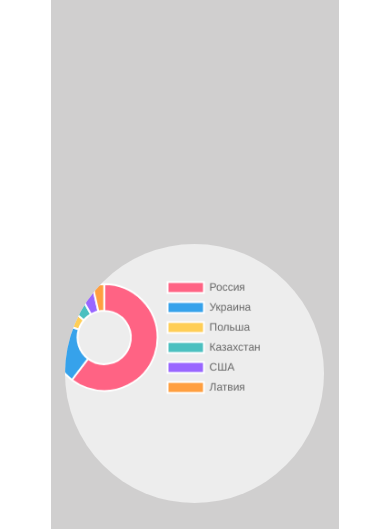
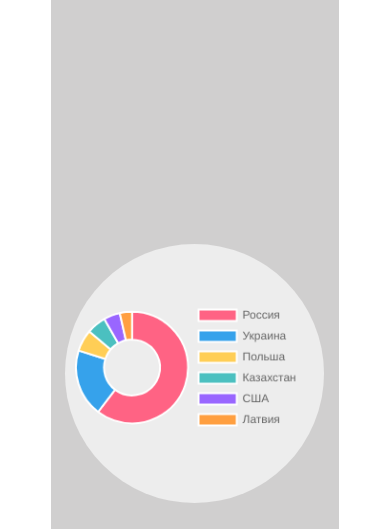
Before and after one commit to Vlad-b-g-Coder/rb-diaspore4, a plain HTML site: page index.html in a window 390 px wide. Shown: the part 113-642 px from the top of the page. Drawn offline with nearby package versions, Linux system fonts and the light colour scheme.

Commit message:
alpha-2
apha-2

```diff
--- a/index.html
+++ b/index.html
@@ -37,6 +37,25 @@
   max-width: 800px; /* Ограничиваем максимальную ширину */
   transform: scale(1.3); /* Масштабируем диаграмму */
 }
+
+/* Media query для уменьшения диаграммы на маленьких экранах */
+@media (max-width: 768px) {
+  .profilePhoto canvas {
+    width: 90% !important; /* Увеличиваем ширину на мобильных */
+    max-width: 600px; /* Ограничиваем максимальную ширину */
+    transform: scale(1); /* Сбрасываем масштаб */
+  }
+}
+
+/* Media query для уменьшения диаграммы на очень маленьких экранах */
+@media (max-width: 480px) {
+  .profilePhoto canvas {
+    width: 95% !important; /* Диаграмма будет занимать 95% ширины */
+    max-width: 500px; /* Ограничиваем максимальную ширину */
+    transform: scale(1); /* Убираем масштаб */
+  }
+}
+
 
 
     .color-circles {
```
